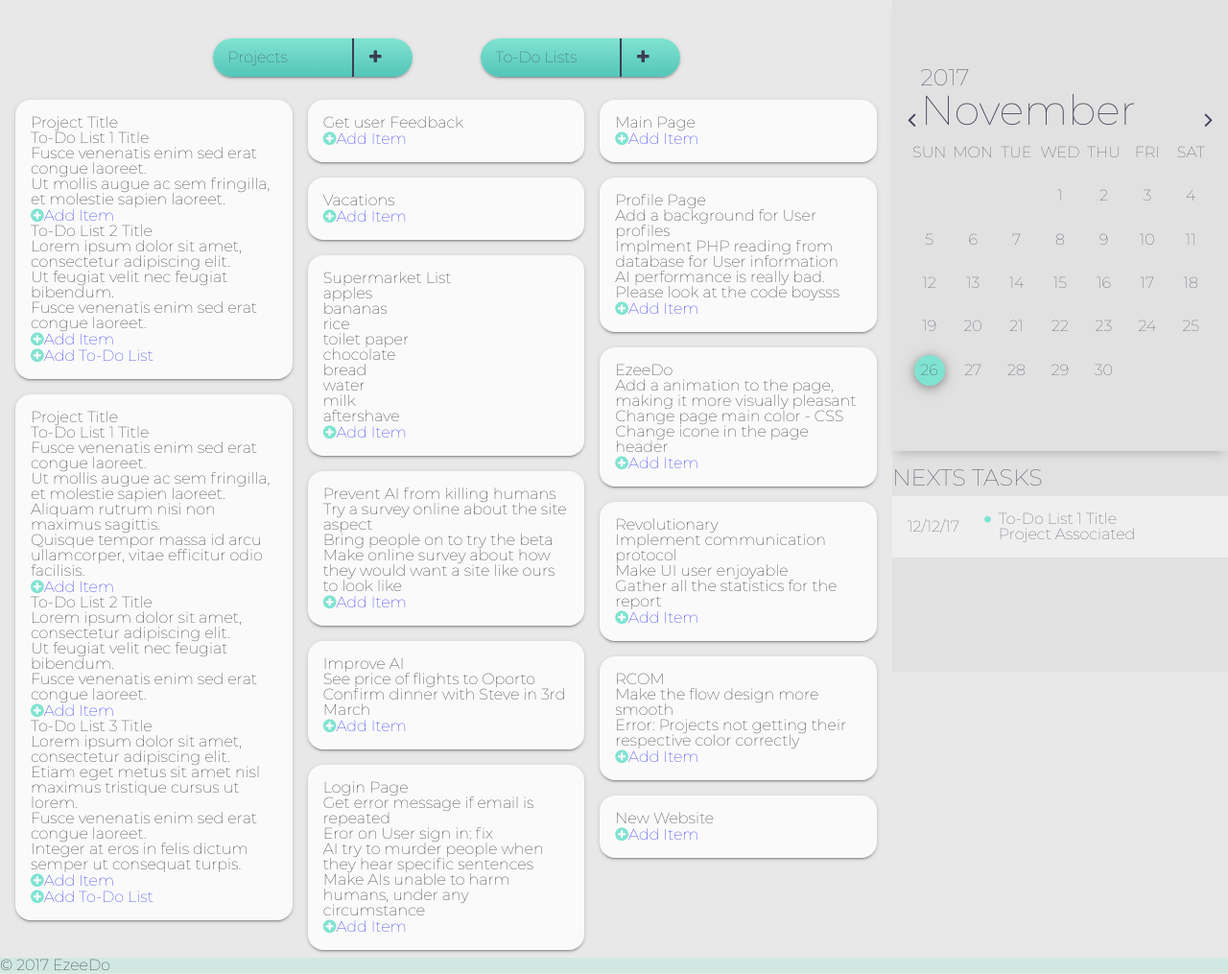
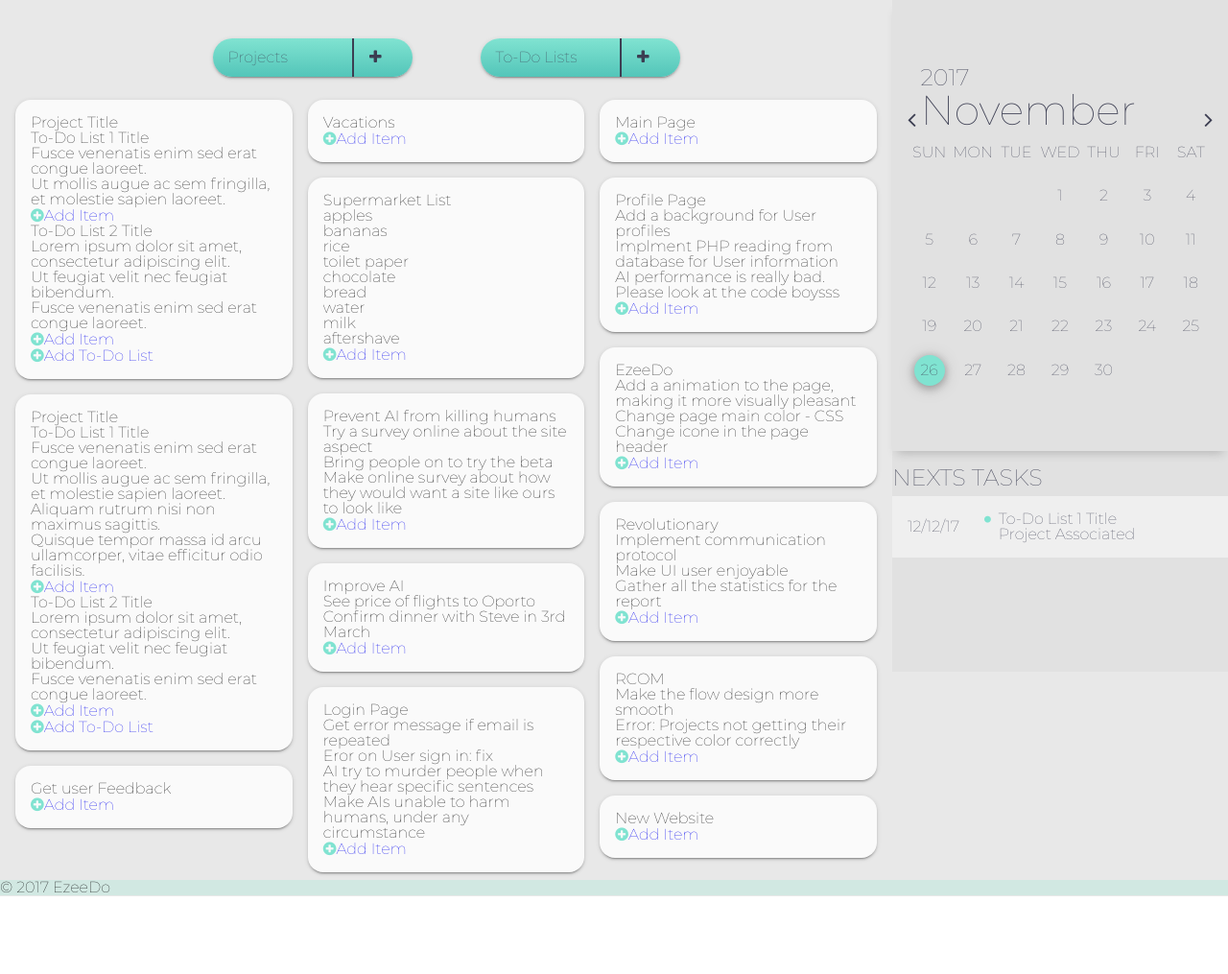
Before and after one commit to EdgarACarneiro/feup-ltw, a PHP site: page / in a window 1280 px wide. Shown: the part 100-1115 px from the top of the page at 96% size. After the commit the page ends 1034 px from the top, so only its background shows below. Run offline with PHP 8.4, Linux system fonts and the light colour scheme; data comes from the database, SQL or seed files in the repository; style sheets or scripts are compiled from the project's sources; some web fonts are replaced.

Commit message:
add transitions on next task & delete article 3 of project

```diff
--- a/index.php
+++ b/index.php
@@ -98,18 +98,6 @@ include_once('templates/header.php');
                             <i class="fa fa-plus-circle"></i>Add Item</a>
                     </article>
 
-                    <article>
-                        <h4>To-Do List 3 Title</h4>
-                        <ul>
-                            <li>Lorem ipsum dolor sit amet, consectetur adipiscing elit.</li>
-                            <li>Etiam eget metus sit amet nisl maximus tristique cursus ut lorem.</li>
-                            <li>Fusce venenatis enim sed erat congue laoreet.</li>
-                            <li>Integer at eros in felis dictum semper ut consequat turpis.</li>
-                        </ul>
-                        <a href="action_add_item.php">
-                            <i class="fa fa-plus-circle"></i>Add Item</a>
-                    </article>
-
                     <a href="action_add_task.php">
                         <i class="fa fa-plus-circle"></i>Add To-Do List</a>
                 </article>
--- a/styles/site/_calendar.scss
+++ b/styles/site/_calendar.scss
@@ -75,6 +75,7 @@
         vertical-align: middle;
         padding: $default-padding;
         background-color: #efefef;
+        transition-duration: 0.4s;
         ul {
             display: flex;
         }
--- a/styles/style.css
+++ b/styles/style.css
@@ -447,6 +447,7 @@ footer {
   vertical-align: middle;
   padding: 1em;
   background-color: #efefef;
+  transition-duration: 0.4s;
 }
 
 #nexts-tasks > div ul {
```
